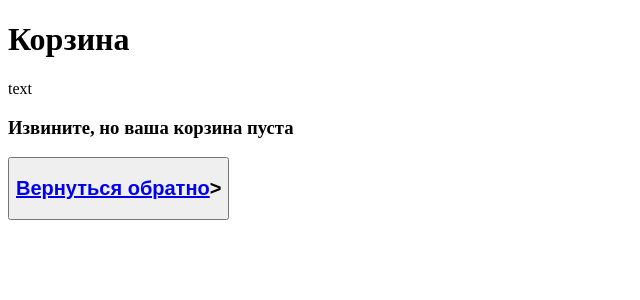
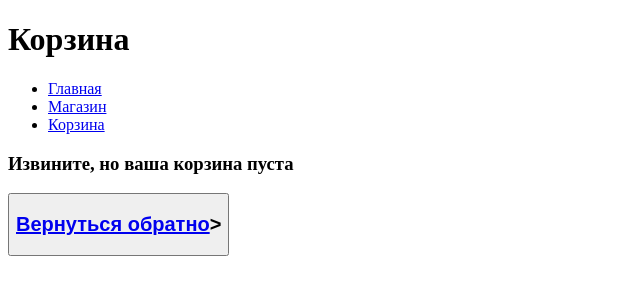
Before and after one commit to sofiamilich/DjangoSite, a Django app: page /index1/ in a window 1280 px wide. Shown: the top 300 px of the page, without its empty margins (0-640 px from the left). Run offline with Django 5.2, Linux system fonts and the light colour scheme.

Commit message:
Софья. Приложение на джанго, добавила наследование шаблона. не найду ошибку почему без прописания в функции не наследуется дочерним шаблоном

```diff
--- a/UrbanDjango/UrbanDjango/urls.py
+++ b/UrbanDjango/UrbanDjango/urls.py
@@ -24,6 +24,6 @@ urlpatterns = [
     path('admin/', admin.site.urls),
     path('', third_task),
     path('index/', index),
-    path('index1/', index1.as_view()),
-    path('menu/', menu.as_view()),
+    path('index1/', index1),
+    path('menu/', menu),
 ]
--- a/UrbanDjango/task4/views.py
+++ b/UrbanDjango/task4/views.py
@@ -4,14 +4,14 @@ from django.views.generic import TemplateView
 
 def third_task(request):  # По умолчанию все функции принимают запрос от польз-ля на получение информации и страницы
 
-    title = 'имя сайта'
-    h1 = 'Главная страница'
+
     link1 = 'Главная'
     link2 = 'Магазин'
     link3 = 'Корзина'
+
+
+
     context = {
-        'title':title,
-        'h1' : h1,
         'link1':link1,
         'link2':link2,
         'link3':link3,
@@ -22,46 +22,47 @@ def third_task(request):  # По умолчанию все функции при
 
 def index(request):  # По умолчанию все функции принимают запрос от польз-ля на получение информации и страницы
 
+    link1 = 'Главная'
+    link2 = 'Магазин'
+    link3 = 'Корзина'
     list = ['Atomic Heart', 'Cyberpunk 2077', 'PayDay 2']
-    h1 = 'text_h1'
+
+    context = {
+        'link1': link1,
+        'link2': link2,
+        'link3': link3,
+        'list': list,
+    }
+
+    # возвращает функцию render, импортированную по умолчанию в django
+    return render(request, 'index.html', context)
+
+def index1(request):
+
     link1 = 'Главная'
     link2 = 'Магазин'
     link3 = 'Корзина'
 
 
     context = {
-        'h1':h1,
-        'link1' : link1,
+        'link1': link1,
+        'link2': link2,
+        'link3': link3,
+    }
+    # Напишем переменную, передающую имя второй страницы:
+    return render(request, 'index1.html', context)
+
+def menu(request):
+    link1 = 'Главная'
+    link2 = 'Магазин'
+    link3 = 'Корзина'
+    list = ['Atomic Heart', 'Cyberpunk 2077', 'PayDay 2']
+
+    context = {
+        'link1': link1,
         'link2': link2,
         'link3': link3,
         'list': list,
     }
-
-    #first = 'Atomic Heart'
-    #second = 'Cyberpunk 2077'
-    #third = 'PayDay 2'
-
-    #context = {
-        #'games': ['Atomic Heart', 'Cyberpunk 2077', 'PayDay 2']
-    #}
-        #'first':first,
-        #'second' : second,
-        #'third': third,
-
-    # возвращает функцию render, импортированную по умолчанию в django
-    return render(request, 'index.html', context)
-
-
-# Создадим вторую страницу при помощи класса наследуемого:
-#class index(TemplateView):
     # Напишем переменную, передающую имя второй страницы:
-   # template_name = 'index.html'
-
-class index1(TemplateView):
-    # Напишем переменную, передающую имя второй страницы:
-    template_name = 'index1.html'
-
-
-class menu(TemplateView):
-    # Напишем переменную, передающую имя второй страницы:
-    template_name = 'menu.html'
+    return render(request, 'menu.html', context)
--- a/UrbanDjango/templates/fourth_task/index1.html
+++ b/UrbanDjango/templates/fourth_task/index1.html
@@ -1,20 +1,19 @@
 {% extends "menu.html" %}
-
 {% block pagename %}
     <h1 align="centr">Корзина</h1>
 {% endblock %}
+
+
 
 {% block menu %}
 {{ block.super }}
 {% endblock %}
 
-{% block navigation %}
-{{ block.super }}
-    <p>text</p>
-{% endblock %}
+
 
 {% block content %}
 {% endblock %}
+
 
 {% block footer %}
     <h3 align="left">Извините, но ваша корзина пуста</h3>
--- a/UrbanDjango/templates/fourth_task/menu.html
+++ b/UrbanDjango/templates/fourth_task/menu.html
@@ -5,21 +5,21 @@
     <title>Меню</title>
 </head>
 <body>
-    <h1>
+    <header>
         {% block pagename %}
-        <p>Меню</p>
+            <h1>Меню</h1>
         {% endblock %}
-    </h1>
+    </header>
 
-    <menu>
+    <nav>
         {% block menu %}
-        <ul>
-            <a href="#"><p align="left"> {{link1}} </p></a href>
-            <a href="http://127.0.0.1:8000/index/"><p align="left"> {{link2}} </p></a href>
-            <a href="http://127.0.0.1:8000/index1/"><p align="left"> {{link3}} </p></a href>
-        </ul>
+            <ul>
+                <li><a href="#">{{link1}}</a></li>
+                <li><a href="http://127.0.0.1:8000/index/">{{link2}}</a></li>
+                <li><a href="http://127.0.0.1:8000/index1/">{{link3}}</a></li>
+            </ul>
         {% endblock %}
-    </menu>
+    </nav>
 
 
 
@@ -27,7 +27,7 @@
         {% block navigation %}
         <ul>
             {% for i in list %}
-                <li>{{i}}<button><a href="#">Купить</a></button></li>
+            <li>{{i}}<button><a href="#">Купить</a></button></li>
             {% endfor %}
         </ul>
         {% endblock %}
--- a/UrbanDjango/templates/fourth_task/third_task.html
+++ b/UrbanDjango/templates/fourth_task/third_task.html
@@ -8,9 +8,7 @@
 
 
 
-{% block menu %}
-{{ block.super }}
-{% endblock %}
+{% block menu %}{{ block.super }}{% endblock %}
 
 
 
```
Also changed, not shown: UrbanDjango/templates/fourth_task/index.html (+2 -6 lines).
